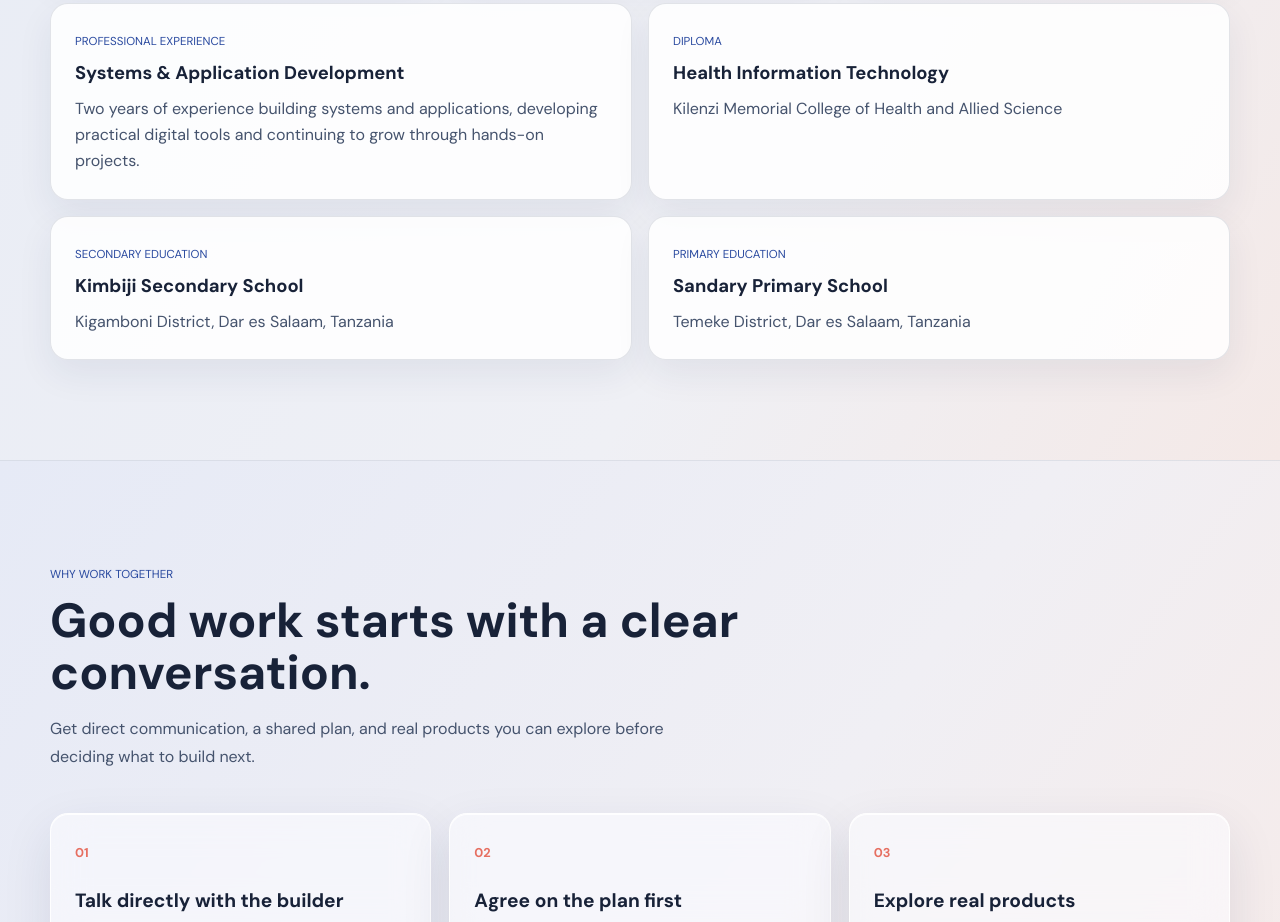
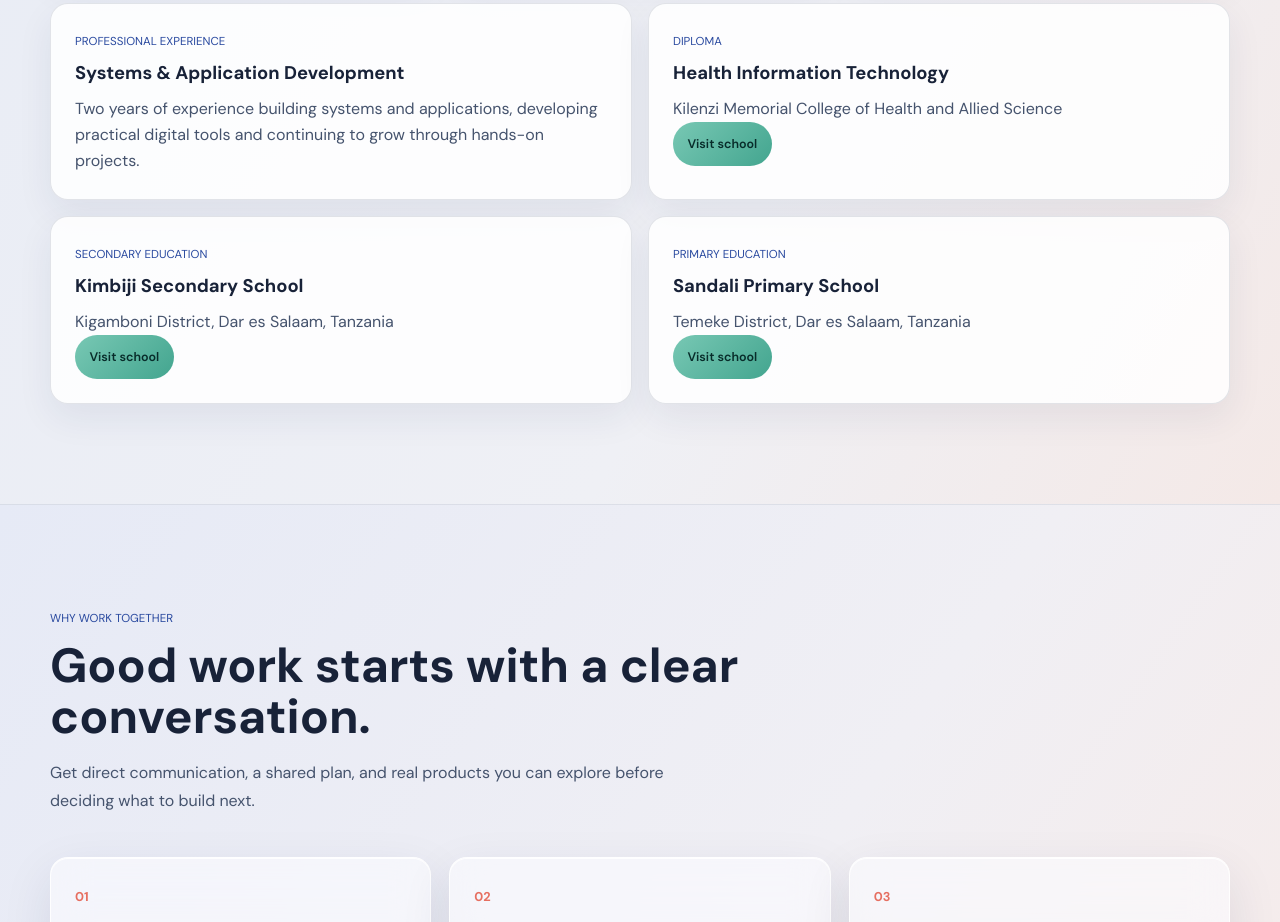
Before and after one commit to drozenplatin-cell/Droz_Developer_Web, a React (Vite) app: page / in a window 1280 px wide. Shown: the part 1880-2802 px from the top of the page. Built offline with nearby package versions, Linux system fonts and the light colour scheme.

Commit message:
Update school names and add links in App.jsx

```diff
--- a/src/App.jsx
+++ b/src/App.jsx
@@ -435,16 +435,40 @@ function App() {
                 <span className="section-kicker">Diploma</span>
                 <h3>Health Information Technology</h3>
                 <p>Kilenzi Memorial College of Health and Allied Science</p>
+                <a
+                  className="mini-btn primary school-btn"
+                  href="https://www.kimchas.ac.tz/"
+                  target="_blank"
+                  rel="noreferrer noopener"
+                >
+                  Visit school
+                </a>
               </article>
               <article className="education-card">
                 <span className="section-kicker">Secondary education</span>
                 <h3>Kimbiji Secondary School</h3>
                 <p>Kigamboni District, Dar es Salaam, Tanzania</p>
+                <a
+                  className="mini-btn primary school-btn"
+                  href="https://www.google.com/maps/search/?api=1&query=Kimbiji+Secondary+School+Dar+es+Salaam+Tanzania"
+                  target="_blank"
+                  rel="noreferrer noopener"
+                >
+                  Visit school
+                </a>
               </article>
               <article className="education-card">
                 <span className="section-kicker">Primary education</span>
-                <h3>Sandary Primary School</h3>
+                <h3>Sandali Primary School</h3>
                 <p>Temeke District, Dar es Salaam, Tanzania</p>
+                <a
+                  className="mini-btn primary school-btn"
+                  href="https://www.google.com/maps/search/?api=1&query=Sandali+Primary+School+Dar+es+Salaam+Tanzania"
+                  target="_blank"
+                  rel="noreferrer noopener"
+                >
+                  Visit school
+                </a>
               </article>
             </div>
           </div>
```
